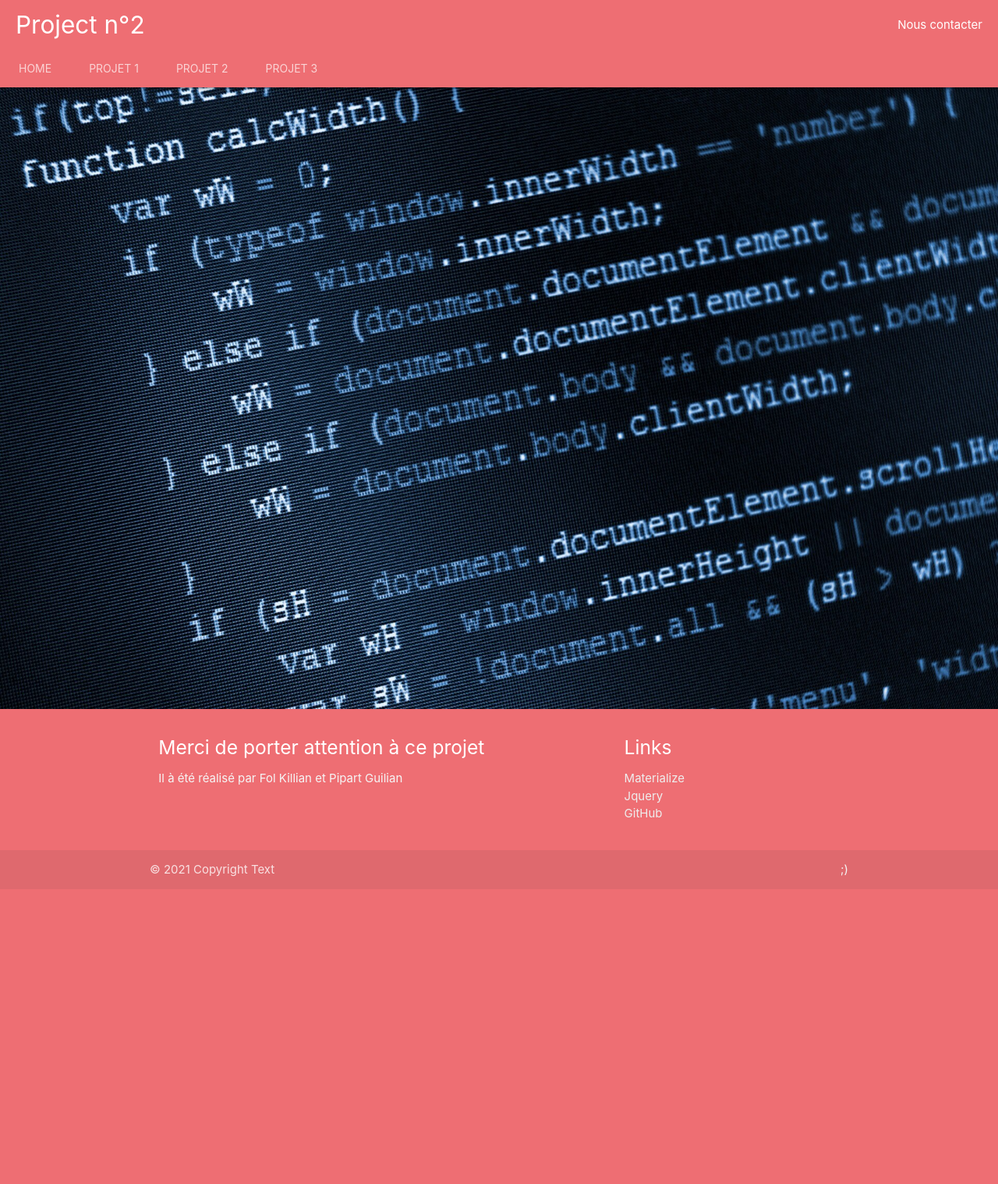
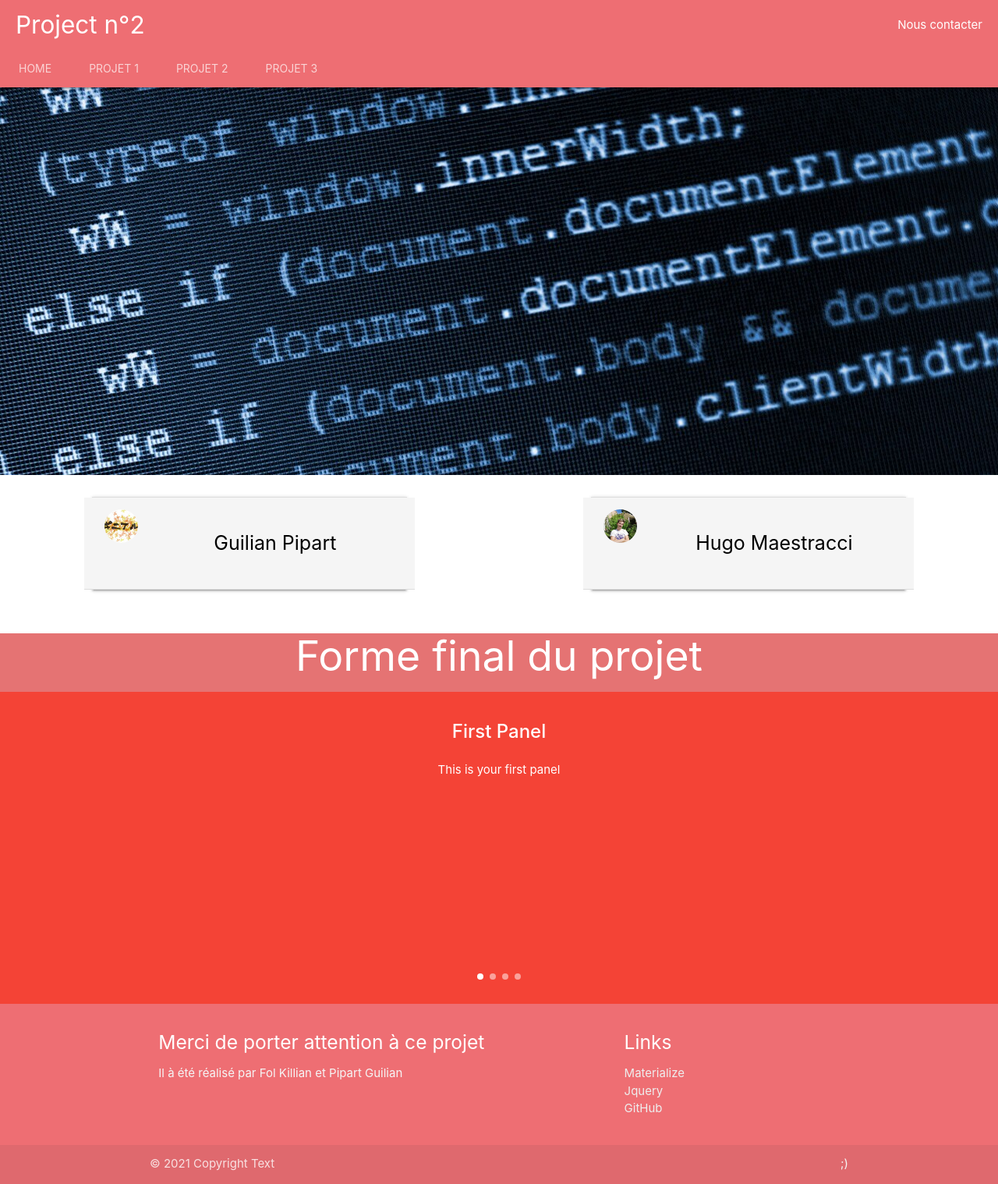
Before and after one commit to Lum0o/SiteResponsive, a PHP site: the page made by Projet 2.html in a window 1280 px wide. Shown: the whole page at 78% size. Before the commit the page ends 1140 px from the top, so only its background shows below. Run offline with PHP 8.4, Linux system fonts and the light colour scheme.

Commit message:
carousel + finition collapse

```diff
--- a/Projet 2.html
+++ b/Projet 2.html
@@ -6,7 +6,6 @@
   <link href="https://fonts.googleapis.com/icon?family=Material+Icons" rel="stylesheet">
   <!--Import materialize.css-->
   <link type="text/css" rel="stylesheet" href="css/materialize.css"  media="screen,projection"/>
-  <link rel="stylesheet" href="/css/style.css">
 
   <!--Let browser know website is optimized for mobile-->
   <meta name="viewport" content="width=device-width, initial-scale=1.0"/>
@@ -76,6 +75,83 @@
     <div class="c parallax"><img src="img/wallpaper-c.jpg"></div>
   </div>
 
+  <div class="row mt20">
+    <div class="col s10 offset-s1 m8 offset-m2 l4 offset-l1">
+      <ul class="z-depth-1 collapsible">
+        <li class="row">
+          <div class="grey lighten-4 collapsible-header">
+            <div class="col l2 m3 s4">
+              <img src="img/guilian.jpg" alt="" class="circle responsive-img"> <!-- notice the "circle" class -->
+            </div>
+            <div class="col l10 m9 s8">
+              <p class="black-text">
+                Guilian Pipart
+              </p>
+            </div>
+          </div>
+          <div class="grey lighten-4 collapsible-body">
+            <p>
+              - 17 ans<br>
+              - Spécialité NSI<br>
+              - Programmation en Python<br>
+              - Création de site HTML/CSS/PHP<br>
+            </p>
+          </div>
+        </li>
+      </ul>
+    </div>
+    <div class="col s10 offset-s1 m8 offset-m2 l4 offset-l2">
+      <ul class="z-depth-1 collapsible">
+        <li class="row">
+          <div class="grey lighten-4 collapsible-header">
+            <div class="col l2 m3 s4">
+              <img src="img/hugo.jpg" alt="" class="circle responsive-img"> <!-- notice the "circle" class -->
+            </div>
+            <div class="col l10 m9 s8">
+              <p class="black-text">
+                Hugo Maestracci
+              </p>
+            </div>
+          </div>
+          <div class="grey lighten-4 collapsible-body">
+            <p>
+              - 21 ans <br>
+              - STI2D SIN <br>
+              - Licence Informatique <br>
+              - Programmation UNITY <br>
+              - Game Jam <br>
+            </p>
+          </div>
+        </li>
+      </ul>
+    </div>
+  </div>
+
+  <div class="block red lighten-2">
+    <h2 class="white-text">Forme final du projet</h2>
+  </div>
+
+  <div class="carousel carousel-slider center">
+    <div class="carousel-fixed-item center">
+    </div>
+    <div class="carousel-item red white-text" href="#one!">
+      <h2>First Panel</h2>
+      <p class="white-text">This is your first panel</p>
+    </div>
+    <div class="carousel-item amber white-text" href="#two!">
+      <h2>Second Panel</h2>
+      <p class="white-text">This is your second panel</p>
+    </div>
+    <div class="carousel-item green white-text" href="#three!">
+      <h2>Third Panel</h2>
+      <p class="white-text">This is your third panel</p>
+    </div>
+    <div class="carousel-item blue white-text" href="#four!">
+      <h2>Fourth Panel</h2>
+      <p class="white-text">This is your fourth panel</p>
+    </div>
+  </div>
+
   <footer class="page-footer">
     <div class="container">
       <div class="row">
--- a/css/project.css
+++ b/css/project.css
@@ -38,3 +38,12 @@ nav{
 .collapsible-body p{
   font-size: 25px;
 }
+.mr20{
+  margin-right: 20px;
+}
+.block{
+  height: 75px;
+}
+.block h2{
+  text-align: center;
+}
--- a/css/style.css
+++ b/css/style.css
@@ -36,7 +36,3 @@ body{
 .mt45{
   margin-top: 45px;
 }
-
-.mr20{
-  margin-right: 20px;
-}
--- a/js/script.js
+++ b/js/script.js
@@ -3,4 +3,8 @@ $(document).ready(function(){
   $('.parallax').parallax();
   $('.collapsible').collapsible();
   $('.modal').modal();
+  $('.carousel.carousel-slider').carousel({
+    fullWidth: true,
+    indicators: true
+  });
 });
```
Also changed, not shown: Projet 1.html (+37 -5 lines), Projet 3.html (+77 -2 lines).
